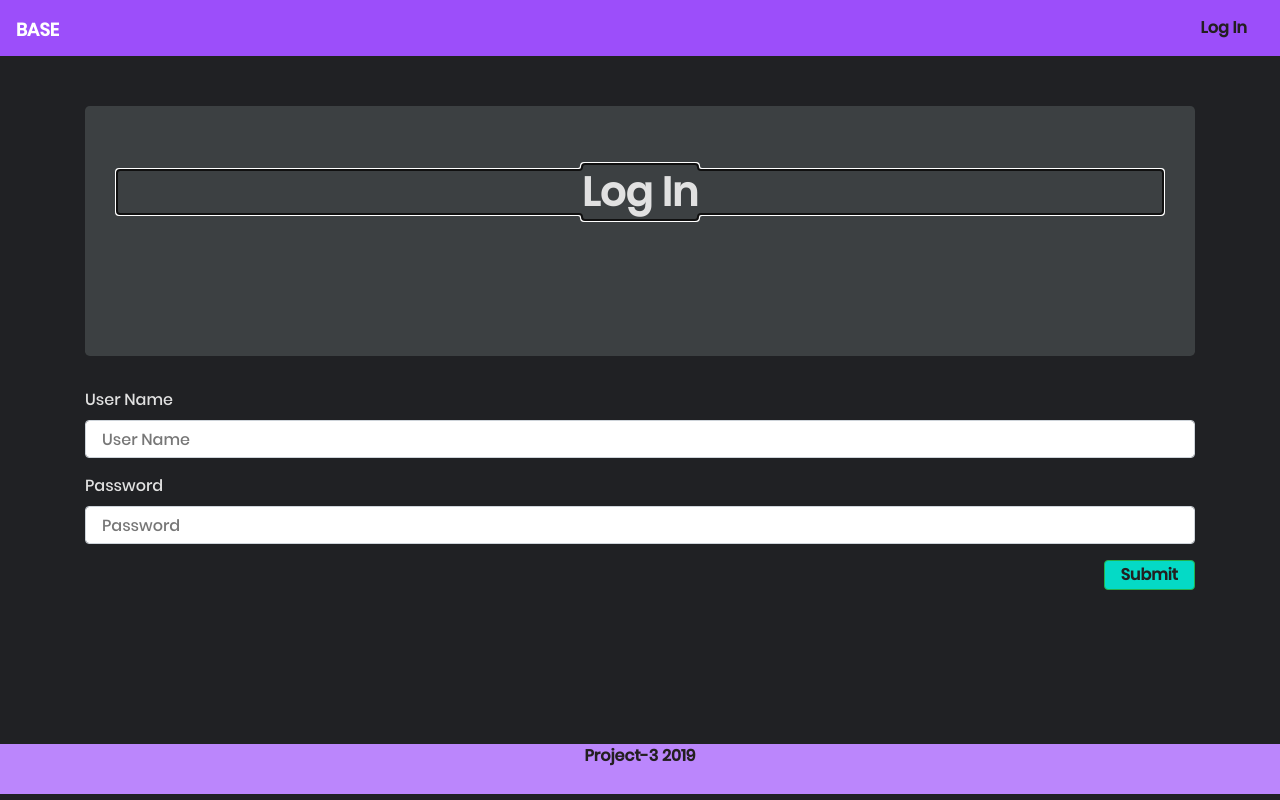
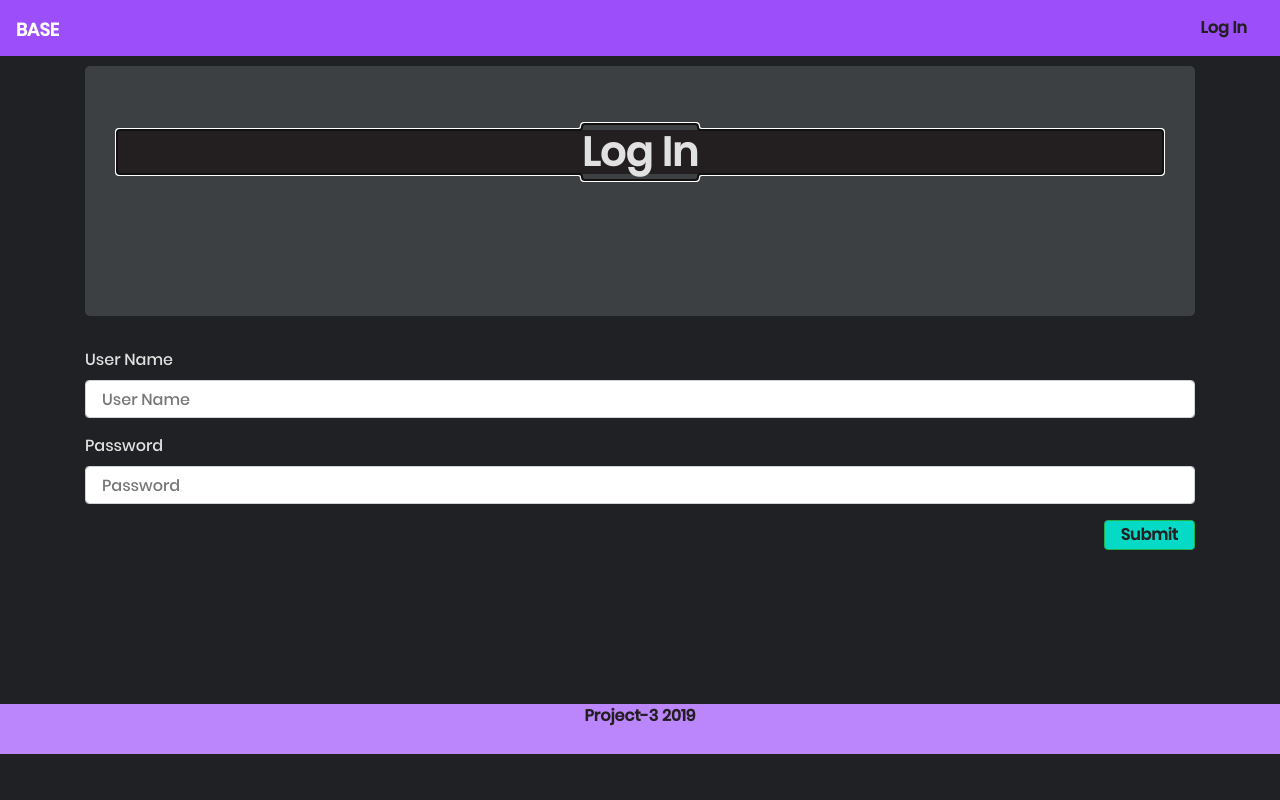
Before and after one commit to JohnCdev/TheGrid, a React (Create React App) app in the folder client/: page /log-in in a window 1280 px wide. Built offline with nearby package versions, Linux system fonts and the light colour scheme; the HTML template or start-up script is replaced by a standard one; a web font is replaced by a local one.

Commit message:
feed page css

```diff
--- a/client/src/components/AlliesBar/alliesBar.css
+++ b/client/src/components/AlliesBar/alliesBar.css
@@ -1,5 +1,5 @@
 #allies-bar {
-    background-color: #9c4efa;
+    background-color: #3c4042;
     overflow: auto;
     height: 65;
     white-space: nowrap;
--- a/client/src/components/AlliesBarIcon/alliesBarIcon.css
+++ b/client/src/components/AlliesBarIcon/alliesBarIcon.css
@@ -8,12 +8,15 @@
     text-decoration: none;
     width: 180px;
     padding-top: 10px;
-    transition: all .3s ease-in-out
+    transition: all .3s ease-in-out;
+    border-radius: .25rem;
 }
 
 .allies-icon:hover {
     background-color:#04dac6;
     cursor: pointer;
     transform: scale(1.1);
-
 }
+p {
+    color: #e1e1e1;
+}
--- a/client/src/components/Header/Header.js
+++ b/client/src/components/Header/Header.js
@@ -12,7 +12,7 @@ const Header = ({ children, headerText, headingLevel = 1 }) => {
     }, []);
 
     return (
-        <section>
+        <section id="infoBoard">
             <Helmet>
                 <title>{`${headerText} | The Grid`}</title>
             </Helmet>
--- a/client/src/index.css
+++ b/client/src/index.css
@@ -58,7 +58,7 @@ div[data-reactroot] {
 }
 
 main {
-    margin-top: 50px;
+    margin-top: 10px;
     margin-bottom: 200px;
 }
 
@@ -128,3 +128,6 @@ hr {
       height: 1rem;
       border-width: .2em;
   }
+  #infoBoard h1 {
+    background-color: #231f20 !important;
+  }
--- a/client/src/pages/FeedPage.js
+++ b/client/src/pages/FeedPage.js
@@ -49,9 +49,9 @@ const FeedPage = () => {
 
     return (
         <main style={{ "height": "100%", "marginBottom": "200px" }}>
-            <Header headerText="Your Feed" />
             <AlliesBar />
             <Container>
+            <Header headerText="Info Board" />
                 {feedLoading ?
                     null
                     :
```
